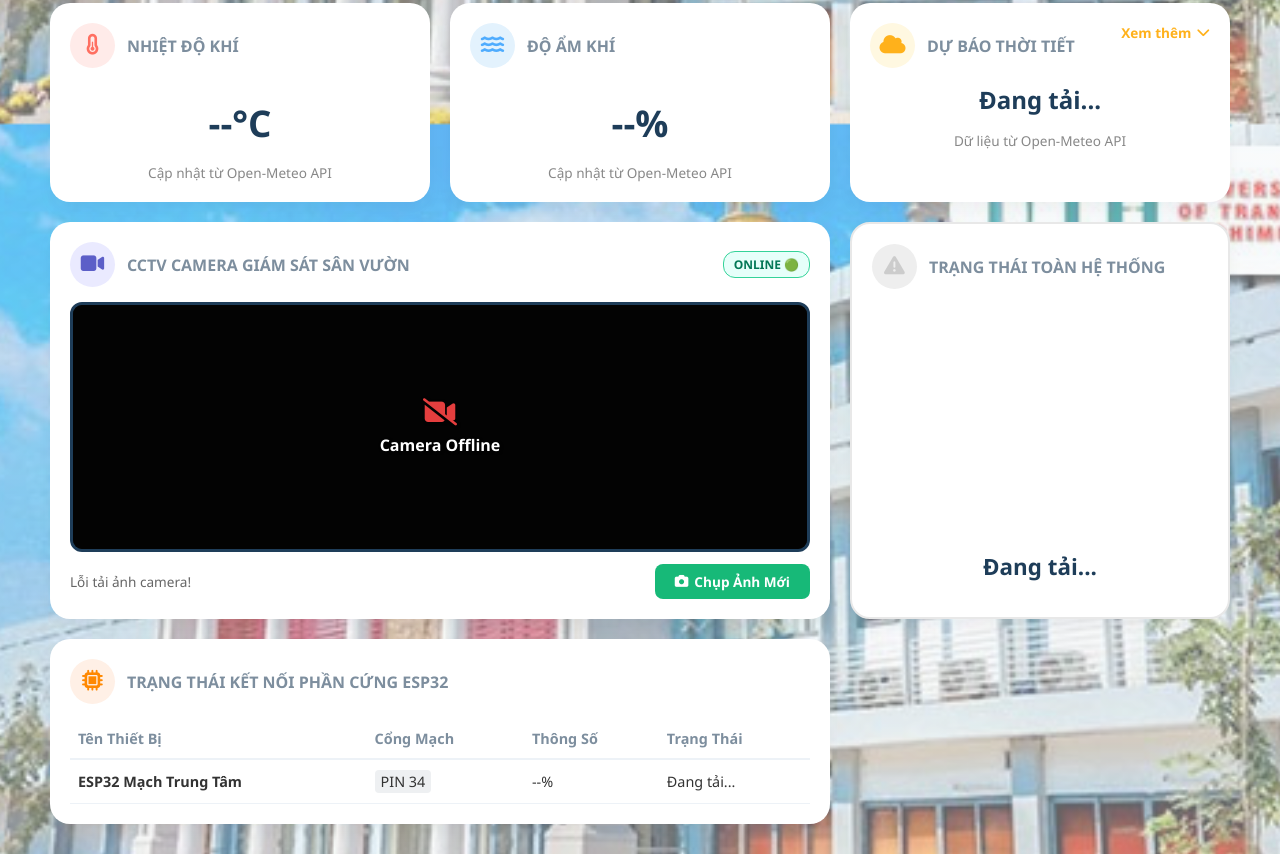
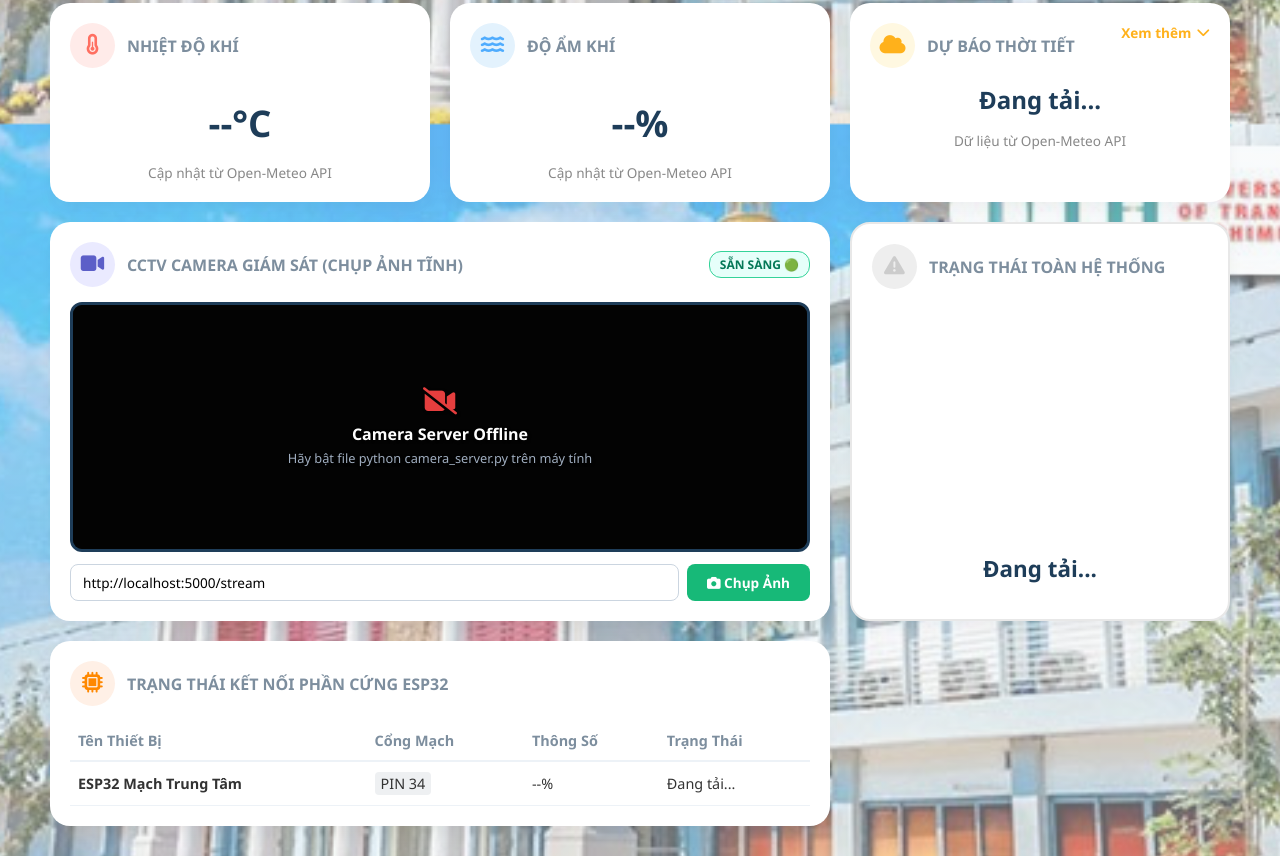
Before and after one commit to sangle422005-commits/do-an-tuoi-cay, a website: page index.html in a window 1280 px wide. Shown: the part 676-1532 px from the top of the page. Drawn offline with Linux system fonts and the light colour scheme; no server answers.

Commit message:
Update index.html

```diff
--- a/index.html
+++ b/index.html
@@ -243,24 +243,23 @@
             <div class="card-header-simple" style="justify-content: space-between;">
                 <div style="display: flex; align-items: center; gap: 12px;">
                     <div class="card-icon-circle" style="background-color: #eaeaff; color: #5c5fc8;"><i class="fa-solid fa-video"></i></div>
-                    <div class="card-title-text">CCTV Camera Giám Sát Sân Vườn</div>
+                    <div class="card-title-text">CCTV Camera Giám Sát (Chụp ảnh tĩnh)</div>
                 </div>
                 <div id="cam-status-badge" style="padding: 4px 10px; border-radius: 12px; font-size: 0.75rem; font-weight: bold; background: #e6fffa; color: #047857; border: 1px solid #34d399;">
-                    <span id="cam-status-text">ONLINE 🟢</span>
+                    <span id="cam-status-text">SẴN SÀNG 🟢</span>
                 </div>
             </div>
             <div class="camera-screen">
-                <img id="camera-stream" src="/api/camera-snapshot" alt="Garden Live Camera" onerror="this.src='https://images.unsplash.com/photo-1585320806297-9794b3e4eeae?auto=format&fit=crop&w=800&q=80'" style="width: 100%; height: 100%; object-fit: cover; display: block;" />
+                <img id="camera-stream" alt="Camera Snapshot" style="width: 100%; height: 100%; object-fit: contain; display: block;" />
                 <div id="camera-offline-msg" class="cam-overlay" style="display: none; background: rgba(0,0,0,0.85); text-align: center;">
                     <i class="fa-solid fa-video-slash fa-2x" style="color: #e53e3e; margin-bottom: 8px;"></i>
-                    <div style="font-size: 1rem; font-weight: bold;">Camera Offline</div>
+                    <div style="font-size: 1rem; font-weight: bold;">Camera Server Offline</div>
+                    <small style="color: #a0aec0; font-size: 0.8rem; margin-top: 4px;">Hãy bật file python camera_server.py trên máy tính</small>
                 </div>
             </div>
-            <div style="display: flex; justify-content: space-between; align-items: center; margin-top: 12px;">
-                <span style="font-size: 0.85rem; color: #666;" id="snapshot-status">Chạm nút để cập nhật hình ảnh mới nhất</span>
-                <button class="btn-capture" onclick="captureCameraSnapshot()" style="padding: 8px 20px; background: #17b978; color: white; border: none; border-radius: 8px; cursor: pointer; font-size: 0.85rem; font-weight: bold; display: flex; align-items: center; gap: 6px;">
-                    <i class="fa-solid fa-camera"></i> Chụp Ảnh Mới
-                </button>
+            <div style="display: flex; gap: 8px; margin-top: 12px;">
+                <input type="text" id="cam-url-input" value="http://localhost:5000/stream" placeholder="http://localhost:5000/stream" style="flex: 1; padding: 8px 12px; border-radius: 8px; border: 1px solid #cbd5e0; font-size: 0.85rem; outline: none;">
+                <button onclick="captureCameraSnapshot()" style="padding: 8px 20px; background: #17b978; color: white; border: none; border-radius: 8px; cursor: pointer; font-size: 0.85rem; font-weight: bold;"><i class="fa-solid fa-camera"></i> Chụp Ảnh</button>
             </div>
         </div>
 
@@ -595,35 +594,39 @@
         setInterval(fetchRealWeather, 900000);
 
         // =========================================================
-        // 5. CAMERA SNAPSHOT CONTROLLER (CLOUD SYNCED)
+        // 5. MANUAL SNAPSHOT CAMERA CONTROLLER
         // =========================================================
+        const defaultCamUrl = "http://localhost:5000/stream";
+
         function captureCameraSnapshot() {
-            const imgElement = document.getElementById("camera-stream");
-            const statusText = document.getElementById("snapshot-status");
+            const img = document.getElementById("camera-stream");
+            const urlInput = document.getElementById("cam-url-input");
             const offlineMsg = document.getElementById("camera-offline-msg");
+            const baseUrl = urlInput ? urlInput.value.trim() : defaultCamUrl;
 
-            if (statusText) statusText.innerText = "Đang tải ảnh từ server...";
-
-            const freshImageUrl = "/api/camera-snapshot?t=" + Date.now();
+            if (!img) return;
 
             const tempImg = new Image();
+            const timestampUrl = baseUrl + (baseUrl.includes("?") ? "&" : "?") + "t=" + Date.now();
+
             tempImg.onload = function() {
-                imgElement.src = freshImageUrl;
-                imgElement.style.display = "block";
+                img.src = timestampUrl;
+                img.style.display = "block";
                 if (offlineMsg) offlineMsg.style.display = "none";
-                if (statusText) statusText.innerText = "Đã cập nhật lúc: " + new Date().toLocaleTimeString('vi-VN');
             };
 
             tempImg.onerror = function() {
-                imgElement.style.display = "none";
+                img.style.display = "none";
                 if (offlineMsg) offlineMsg.style.display = "flex";
-                if (statusText) statusText.innerText = "Lỗi tải ảnh camera!";
             };
 
-            tempImg.src = freshImageUrl;
+            tempImg.src = timestampUrl;
         }
 
         document.addEventListener("DOMContentLoaded", () => {
+            const savedUrl = localStorage.getItem("cam_feed_url") || defaultCamUrl;
+            const urlInput = document.getElementById("cam-url-input");
+            if (urlInput) urlInput.value = savedUrl;
             captureCameraSnapshot();
         });
     </script>
```
Lines whose indentation alone changed are shown as unchanged.
